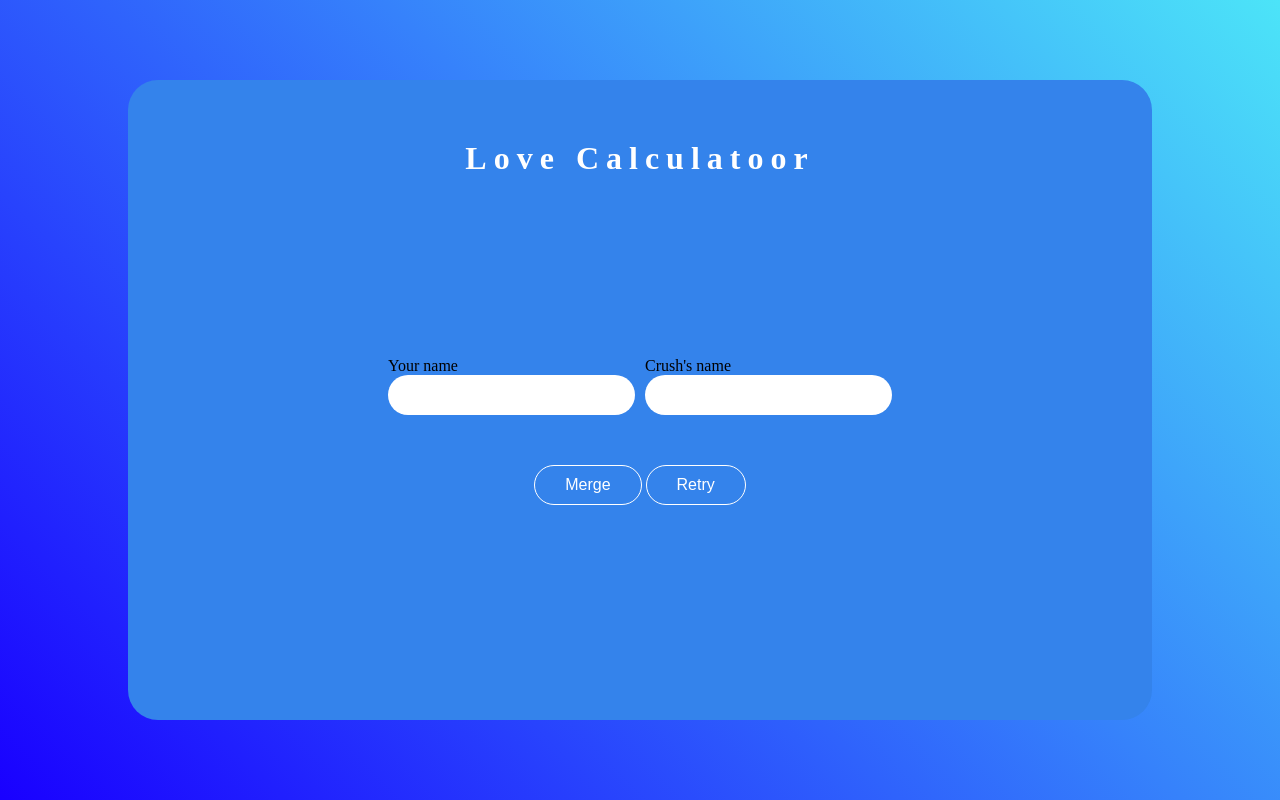
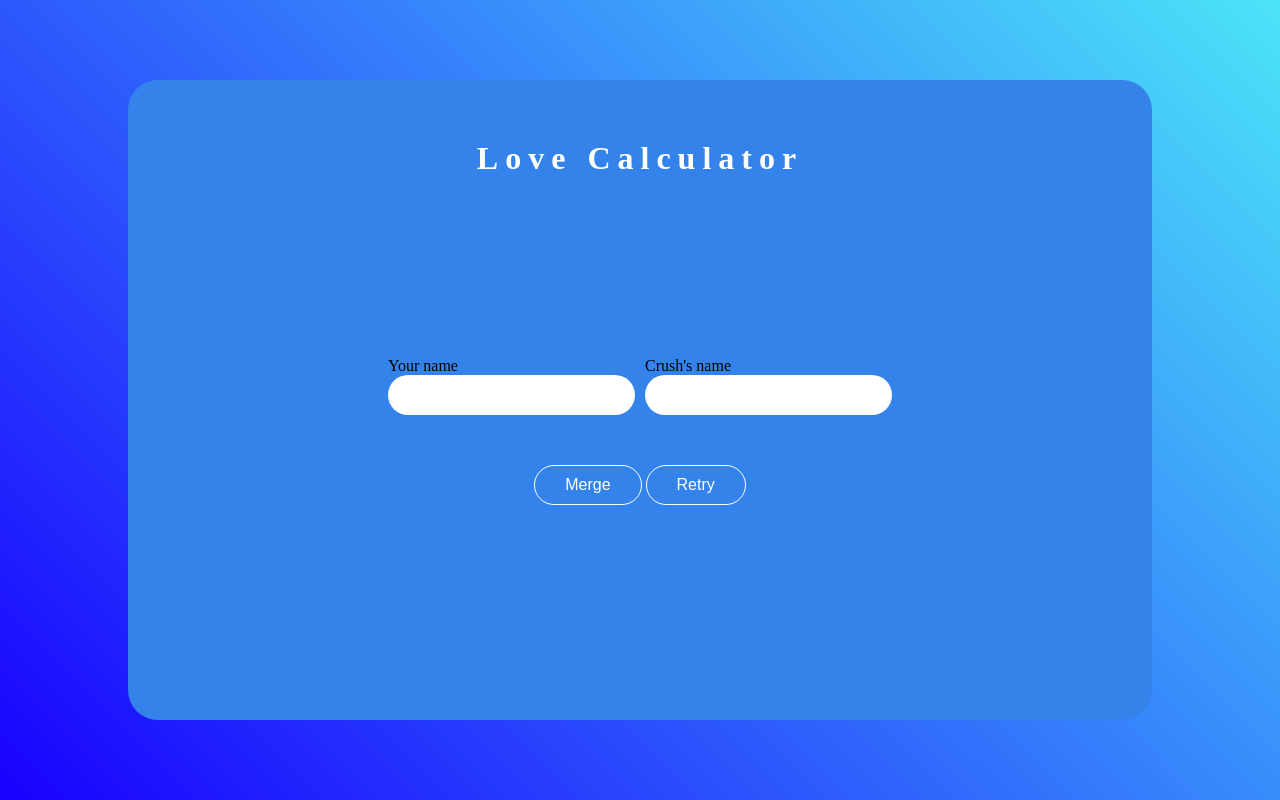
Before and after one commit to Okosa17/LoveCalculator, a plain HTML site: page index.html in a window 1280 px wide. Drawn offline with Linux system fonts and the light colour scheme.

Commit message:
Second Commit

```diff
--- a/index.html
+++ b/index.html
@@ -9,7 +9,7 @@
 <body>
     <div class="container">
         <div id="calculator">
-            <h1>Love Calculatoor</h1>
+            <h1>Love Calculator</h1>
 
 
             <ul>
```
